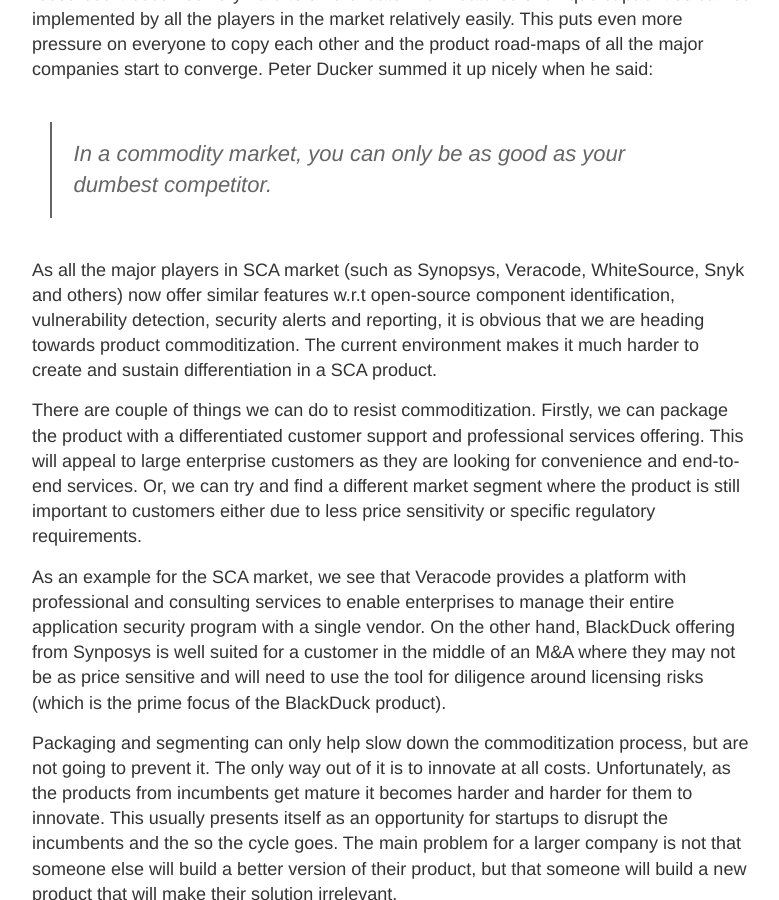
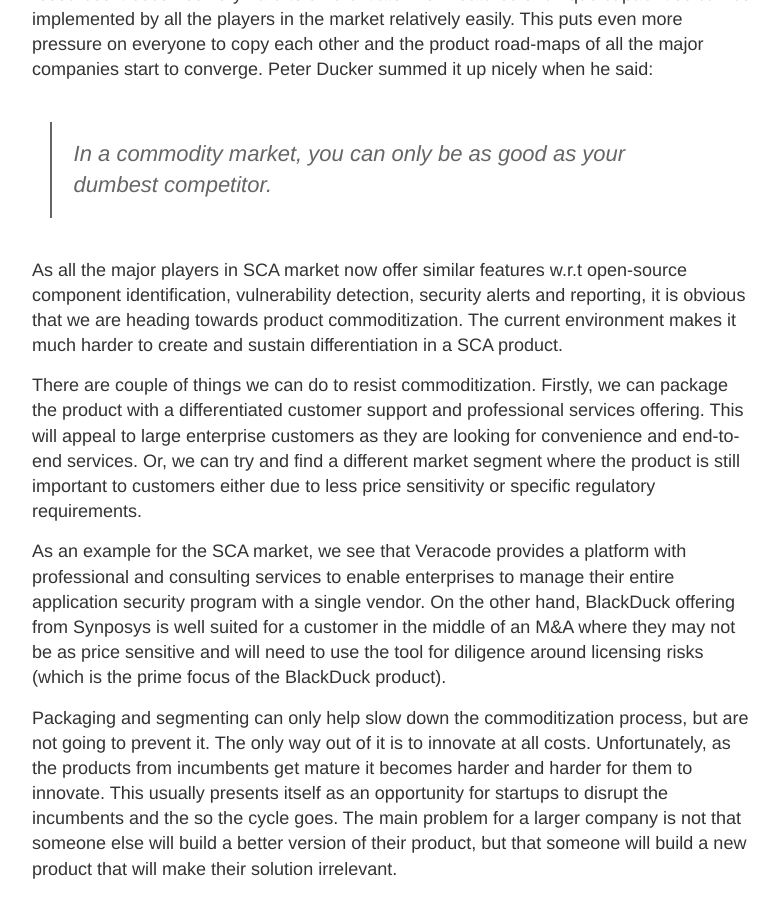
Before and after one commit to lambdasec/lambdasec.github.io, a Jekyll site: the page built from _posts/2019-6-14-When-the-going-gets-tough-Understanding-the-challenges-with-Product-commoditization-in-SCA.md, in a window 1280 px wide and 900 px high, scrolled down 2549 px. Shown: the whole window, without its empty margins (248-1027 px from the left). Built offline with Jekyll 4.4.1, drawn with Linux system fonts in a browser that asks for light colours.

Commit message:
Update 2019-6-14-When-the-going-gets-tough-Understanding-the-challenges-with-Product-commoditization-in-SCA.md

```diff
--- a/_posts/2019-6-14-When-the-going-gets-tough-Understanding-the-challenges-with-Product-commoditization-in-SCA.md
+++ b/_posts/2019-6-14-When-the-going-gets-tough-Understanding-the-challenges-with-Product-commoditization-in-SCA.md
@@ -23,7 +23,7 @@
 
 > In a commodity market, you can only be as good as your dumbest competitor.
 
-As all the major players in SCA market (such as Synopsys, Veracode, WhiteSource, Snyk and others) now offer similar features w.r.t open-source component identification, vulnerability detection, security alerts and reporting, it is obvious that we are heading towards product commoditization. The current environment makes it much harder to create and sustain differentiation in a SCA product.
+As all the major players in SCA market now offer similar features w.r.t open-source component identification, vulnerability detection, security alerts and reporting, it is obvious that we are heading towards product commoditization. The current environment makes it much harder to create and sustain differentiation in a SCA product.
 
 There are couple of things we can do to resist commoditization. Firstly, we can package the product with a differentiated customer support and professional services offering. This will appeal to large enterprise customers as they are looking for convenience and end-to-end services. Or, we can try and find a different market segment where the product is still important to customers either due to less price sensitivity or specific regulatory requirements.
 
```
